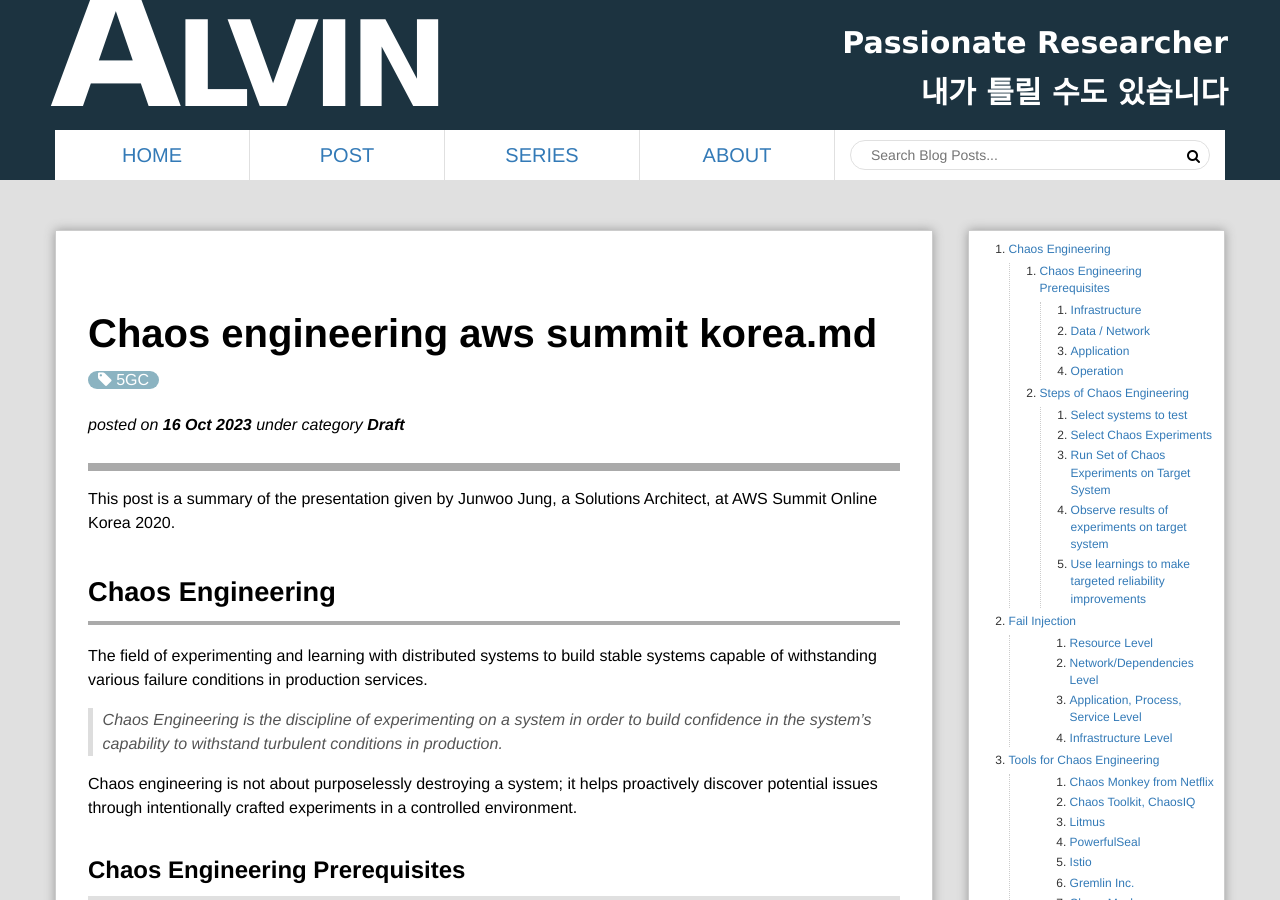
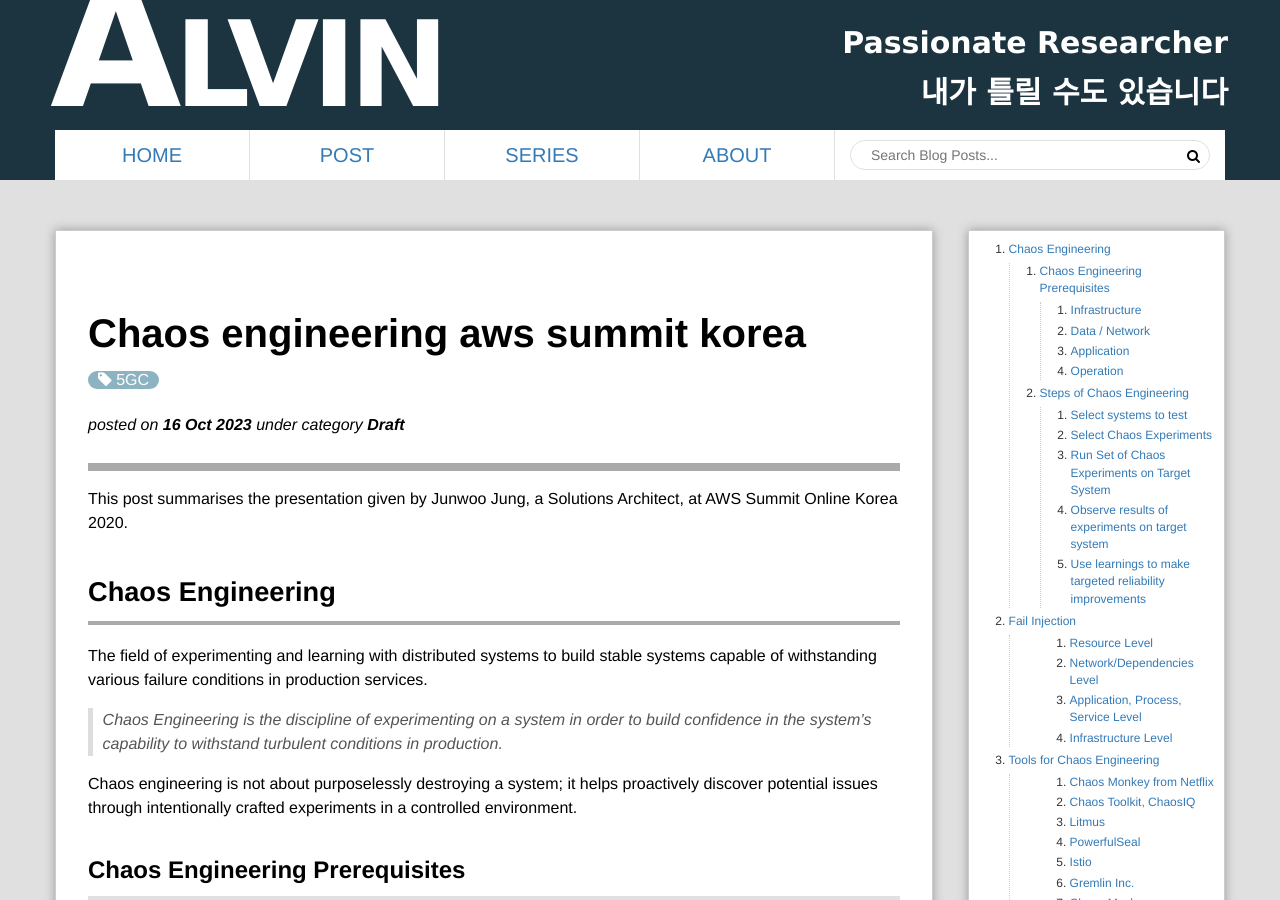
Before and after one commit to unifreak/jekyll-theme-textalic, a Jekyll site: the page built from _posts/2023-10-16-Chaos_Engineering_AWS_Summit_Korea.md, in a window 1280 px wide and 900 px high. Built offline with Jekyll 4.4.1, drawn with Linux system fonts in a browser that asks for light colours; comment, search, counter and statistics services are not loaded.

Commit message:
edit Post

```diff
--- a/_posts/2023-10-16-Chaos_Engineering_AWS_Summit_Korea.md.md
+++ b/_posts/2023-10-16-Chaos_Engineering_AWS_Summit_Korea.md
@@ -6,7 +6,7 @@
 
 
 
-This post is a summary of the presentation given by Junwoo Jung, a Solutions Architect, at AWS Summit Online Korea 2020.
+This post summarises the presentation given by Junwoo Jung, a Solutions Architect, at AWS Summit Online Korea 2020.
 
 
 
@@ -106,7 +106,7 @@
 
 
 
-- - If an experiment doesn't maintain steady state, quickly and simply stop the experiment and roll back.
+- If an experiment doesn't maintain steady state, quickly and simply stop the experiment and roll back.
 
 
 
@@ -160,7 +160,7 @@
 
 ### Network/Dependencies Level
 
-- **Injecting latency, loss and corrupting the network: tc, /etc/hosts, Blackholling**
+- ***Injecting latency, loss and corrupting the network: tc, /etc/hosts, Blackholling***
 
 
 
```
